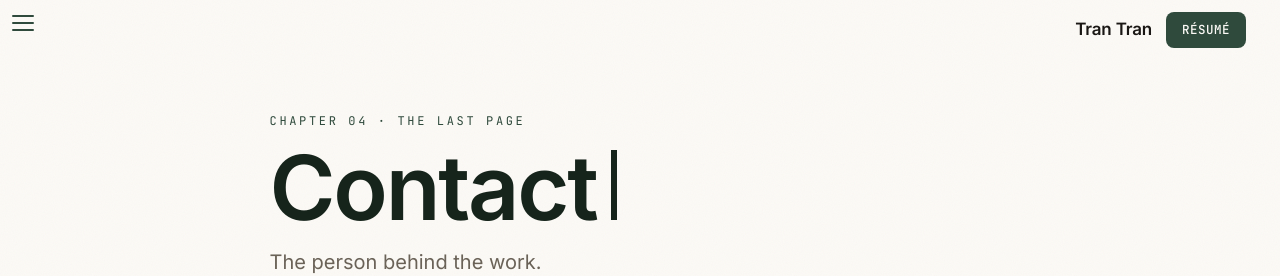
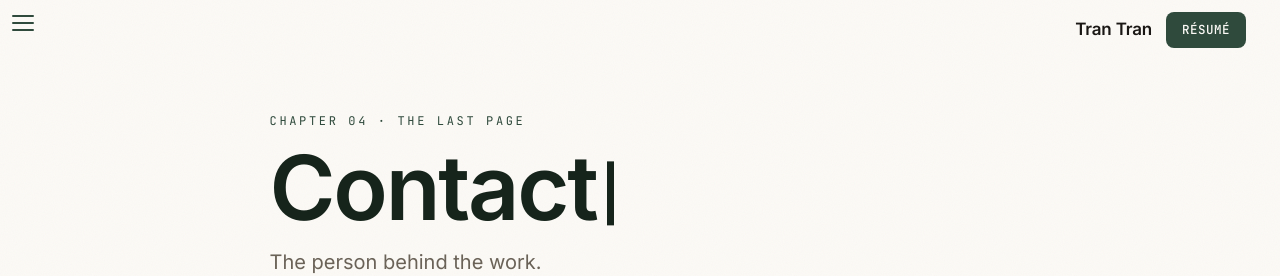
Before and after one commit to tnt07-t/portfolio, a Next.js app: page /about in a window 1280 px wide. Shown: the top 276 px of the page. Built offline with nearby package versions, Linux system fonts and the light colour scheme; a web font is replaced by a local one.

Commit message:
Align the chapter-title caret to the writing line
Shorten to roughly cap height and drop it onto the baseline so it no
longer floats above the title.

```diff
--- a/components/Caret.tsx
+++ b/components/Caret.tsx
@@ -11,11 +11,14 @@ export default function Caret({ color = 'currentColor' }: { color?: string }) {
       aria-hidden
       style={{
         display: 'inline-block',
-        width: '0.065em',
-        height: '0.78em',
-        marginLeft: '0.16em',
+        width: '0.07em',
+        height: '0.72em',
+        marginLeft: '0.12em',
         background: color,
         verticalAlign: 'baseline',
+        // Bottom sits on the baseline; nudge down a touch so the caret reads as
+        // grounded on the writing line rather than floating above it.
+        transform: 'translateY(0.06em)',
         animation: 'blink 1.05s step-end infinite',
       }}
     />
```
